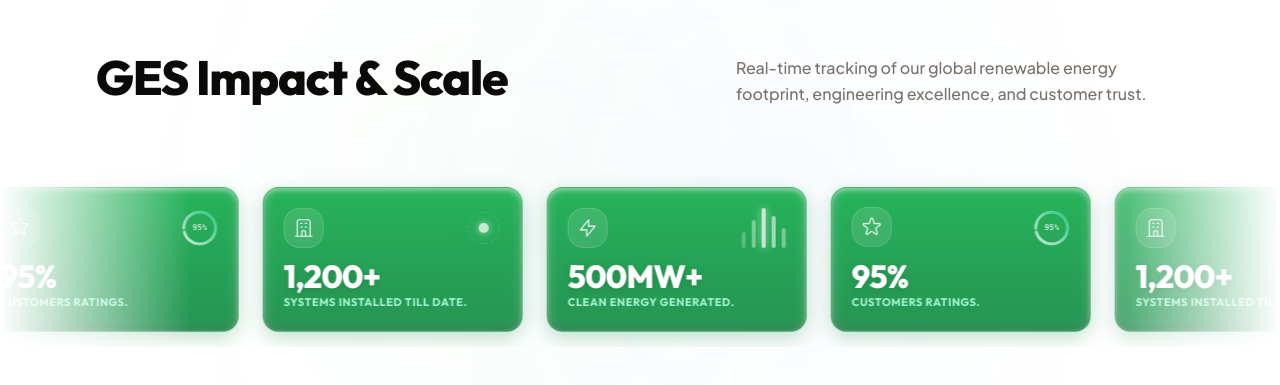
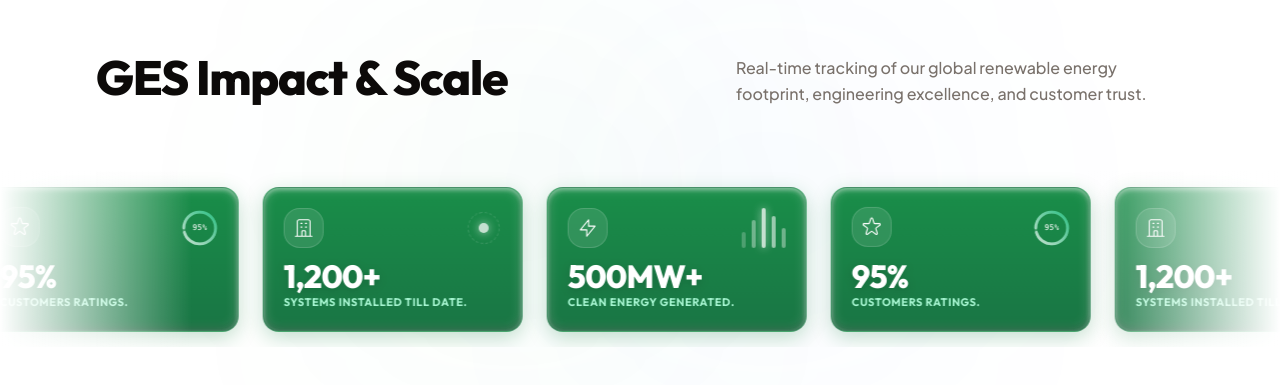
Before and after one commit to mss879/ges.lk, a Next.js app: page / in a window 1280 px wide. Shown: the part 1969-2354 px from the top of the page. Built offline with nearby package versions, Linux system fonts and the light colour scheme.

Commit message:
design: make infinite carousel cards a slightly darker shade of green

```diff
--- a/src/app/page.tsx
+++ b/src/app/page.tsx
@@ -1323,7 +1323,7 @@
             ]).map((card) => (
               <div
                 key={card.id}
-                className="group w-[230px] sm:w-[260px] bg-gradient-to-b from-green-600/85 to-green-700/85 backdrop-blur-md border border-white/20 rounded-2xl p-5 flex flex-col justify-between min-h-[130px] cursor-pointer shadow-[0_6px_20px_rgba(21,128,61,0.25),inset_0_2px_4px_rgba(255,255,255,0.4),inset_0_-4px_6px_rgba(0,0,0,0.2)] transform-gpu shrink-0 relative overflow-hidden will-change-transform"
+                className="group w-[230px] sm:w-[260px] bg-gradient-to-b from-green-700/90 to-green-800/90 backdrop-blur-md border border-white/20 rounded-2xl p-5 flex flex-col justify-between min-h-[130px] cursor-pointer shadow-[0_6px_20px_rgba(21,128,61,0.25),inset_0_2px_4px_rgba(255,255,255,0.4),inset_0_-4px_6px_rgba(0,0,0,0.2)] transform-gpu shrink-0 relative overflow-hidden will-change-transform"
               >
                 {/* 3D Glass Highlights exactly like the Contact Button */}
                 <div className="absolute inset-0 rounded-2xl shadow-[inset_0_0_12px_rgba(255,255,255,0.25)] z-0 pointer-events-none" />
```
